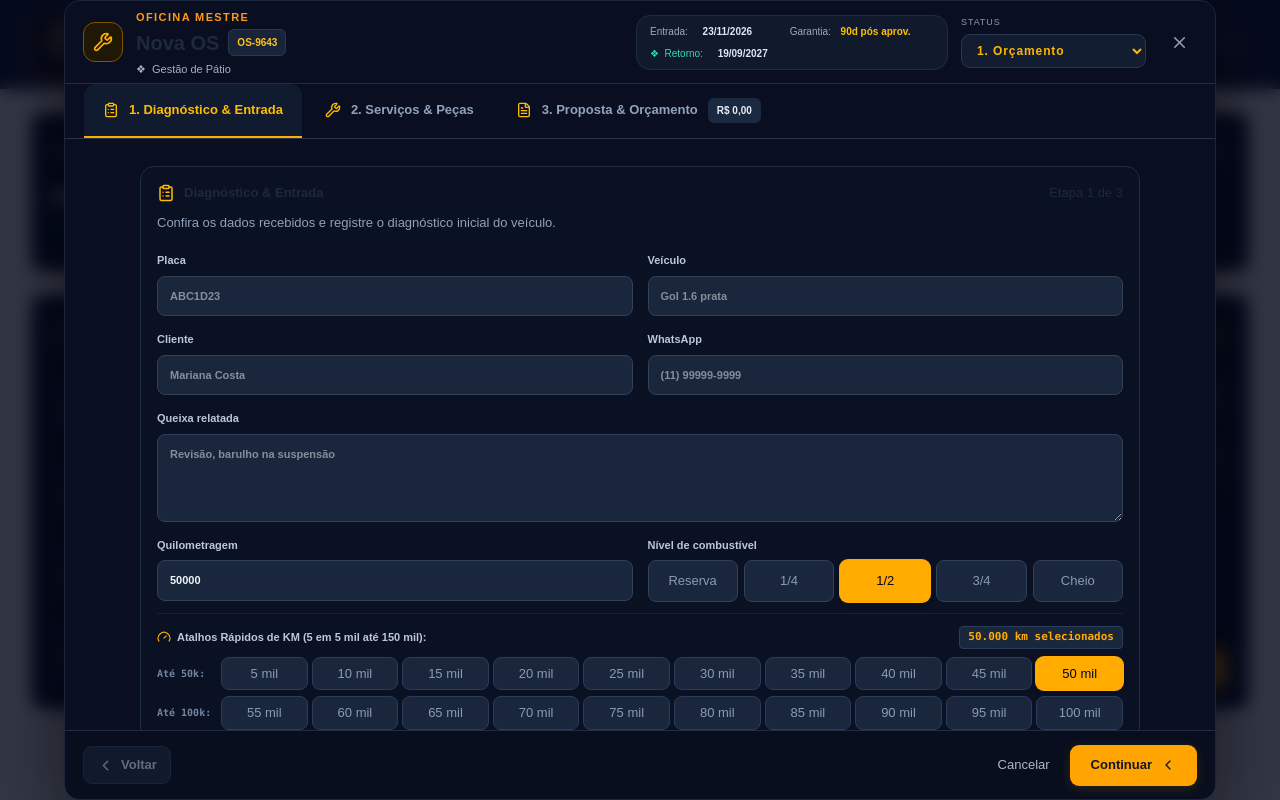
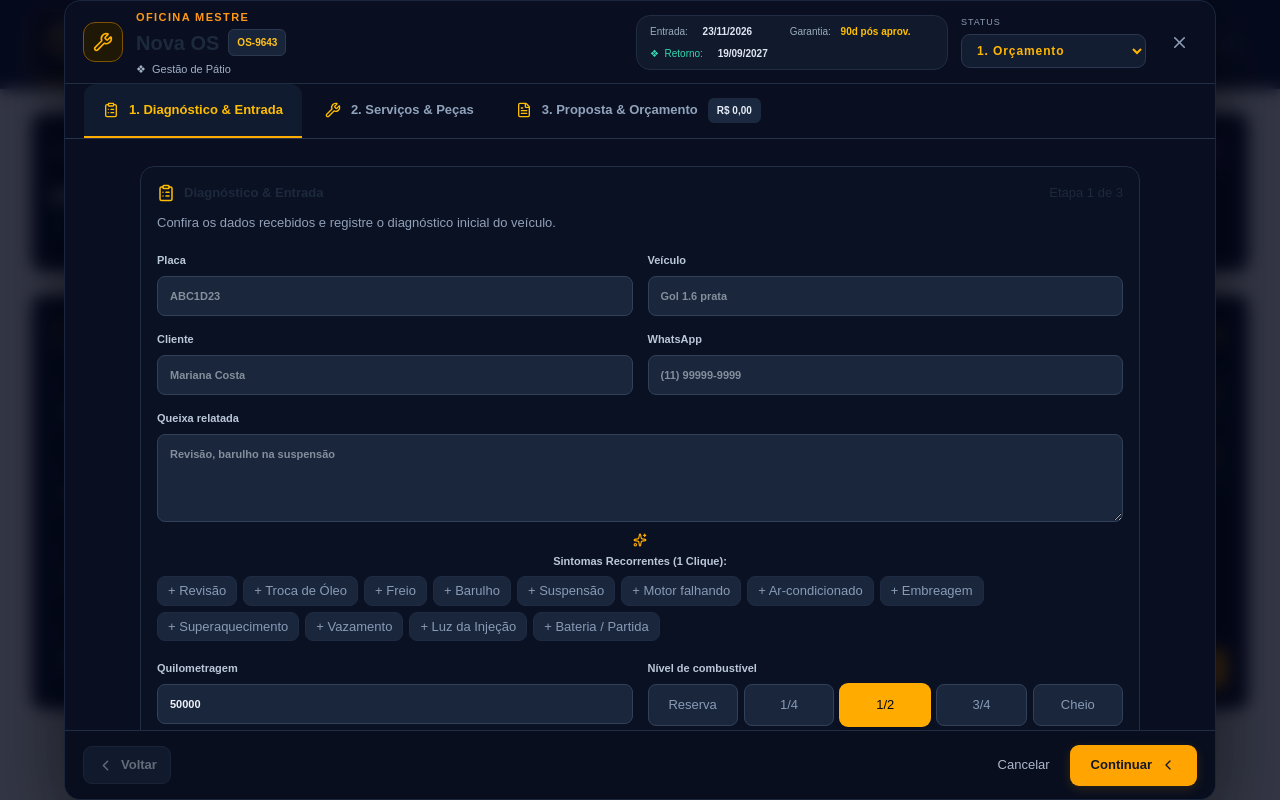
Before and after one commit to henriquerosa2019/oficinamestre.app, a React (Vite) app: page / in a window 1280 px wide. Both pictures are taken after a click on the button "Nova O.S.". Built offline with nearby package versions, Linux system fonts and the light colour scheme.

Commit message:
feat(os): posicionar sintomas recorrentes logo abaixo de queixa relatada com quilometragem e combustivel em seguida

```diff
--- a/src/components/OrderModal.tsx
+++ b/src/components/OrderModal.tsx
@@ -1388,6 +1388,36 @@ export const OrderModal: React.FC<OrderModalProps> = ({
                       rows={3}
                     />
                   </label>
+
+                  {/* SINTOMAS RECORRENTES (1 CLIQUE) - LOGO ABAIXO DA QUEIXA */}
+                  <div className="wide -mt-1 pb-1">
+                    <label className="text-xs font-semibold text-[#8a9bb5] flex items-center gap-1.5 mb-2">
+                      <Sparkles className="w-3.5 h-3.5 text-[#ffab00]" />
+                      Sintomas Recorrentes (1 Clique):
+                    </label>
+                    <div className="flex flex-wrap gap-1.5">
+                      {QUICK_SYMPTOM_OPTIONS.map((symptom) => {
+                        const isSelected = complaintDescription.toLowerCase().includes(symptom.toLowerCase());
+                        return (
+                          <button
+                            key={symptom}
+                            type="button"
+                            onClick={() => toggleSymptomTag(symptom)}
+                            className={`text-xs px-2.5 py-1 rounded-lg border transition-all ${
+                              isSelected
+                                ? 'bg-[#ffab00]/20 text-[#ffab00] border-[#ffab00]'
+                                : 'bg-[#19263b] text-[#8a9bb5] border-[#1e2b43] hover:text-[#edf2fb] hover:border-[#32415a]'
+                            }`}
+                          >
+                            {isSelected ? '✓ ' : '+ '}
+                            {symptom}
+                          </button>
+                        );
+                      })}
+                    </div>
+                  </div>
+
+                  {/* QUILOMETRAGEM E NÍVEL DE COMBUSTÍVEL */}
                   <label>
                     Quilometragem
                     <input
@@ -1480,34 +1510,9 @@ export const OrderModal: React.FC<OrderModalProps> = ({
                   </div>
                 </div>
 
-                {/* SINTOMAS RECORRENTES (1 CLIQUE) */}
+                {/* DIAGNÓSTICO TÉCNICO DO MECÂNICO */}
                 <div className="mt-4 pt-4 border-t border-[#1e2b43]">
-                  <label className="text-xs font-semibold text-[#8a9bb5] flex items-center gap-1.5 mb-2">
-                    <Sparkles className="w-3.5 h-3.5 text-[#ffab00]" />
-                    Sintomas Recorrentes (1 Clique):
-                  </label>
-                  <div className="flex flex-wrap gap-1.5">
-                    {QUICK_SYMPTOM_OPTIONS.map((symptom) => {
-                      const isSelected = complaintDescription.toLowerCase().includes(symptom.toLowerCase());
-                      return (
-                        <button
-                          key={symptom}
-                          type="button"
-                          onClick={() => toggleSymptomTag(symptom)}
-                          className={`text-xs px-2.5 py-1 rounded-lg border transition-all ${
-                            isSelected
-                              ? 'bg-[#ffab00]/20 text-[#ffab00] border-[#ffab00]'
-                              : 'bg-[#19243a] text-[#8a9bb5] border-[#1e2b43] hover:text-[#edf2fb] hover:border-[#32415a]'
-                          }`}
-                        >
-                          {isSelected ? '✓ ' : '+ '}
-                          {symptom}
-                        </button>
-                      );
-                    })}
-                  </div>
-
-                  <label className="block text-xs font-semibold text-[#8a9bb5] mt-3">
+                  <label className="block text-xs font-semibold text-[#8a9bb5]">
                     Diagnóstico Técnico do Mecânico
                     <textarea
                       value={technicalDiagnostic}
```
